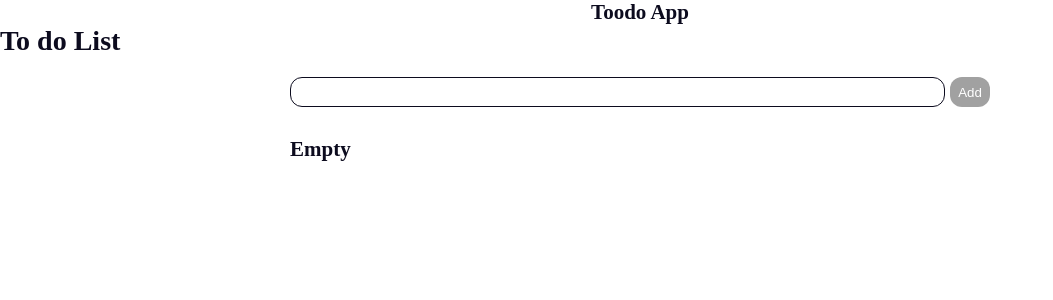
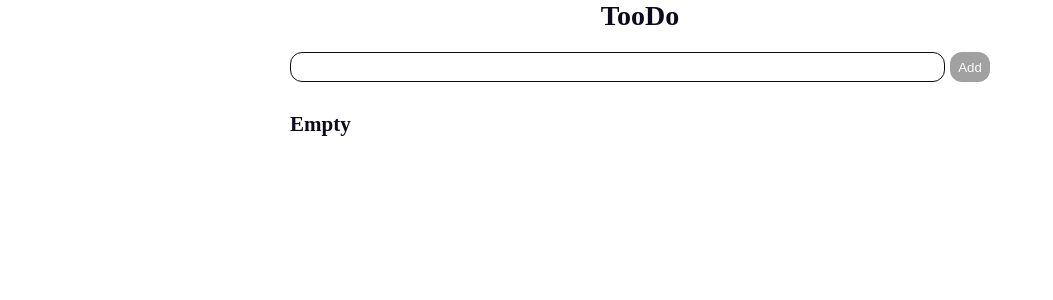
Before and after one commit to loonlylokly/toodo_old, a React app: page / in a window 1280 px wide. Shown: the top 300 px of the page, without its empty margins (0-1053 px from the left). Built offline with nearby package versions, Linux system fonts and the light colour scheme.

Commit message:
fix: link css, js, button color, layouts

```diff
--- a/public/index.html
+++ b/public/index.html
@@ -4,7 +4,7 @@
   <meta charset="UTF-8">
   <meta name="viewport" content="width=device-width, initial-scale=1.0">
   <title>My Todo</title>
-  <link href="globals.css" rel="stylesheet" />
+  <link href="/globals.css" rel="stylesheet" />
 </head>
 <body>
   <noscript>Ответ сервера 42... Чтобы узнать подробности, включите JavaScript</noscript>
--- a/src/components/itemTask/itemTask.module.css
+++ b/src/components/itemTask/itemTask.module.css
@@ -37,7 +37,7 @@
   border-left: 1px solid var(--color-text-primary);
 }
 
-.button {
+.button.button {
   width: 3.5rem;
   height: 3.5rem;
   color: var(--color-back-primary);
--- a/src/pages/layouts/mainLayout/mainLayout.tsx
+++ /dev/null
@@ -1,13 +0,0 @@
-import { Outlet } from 'react-router-dom';
-import { Header } from 'widgets/header/header';
-
-export function MainLayout() {
-  return (
-    <>
-      <Header />
-      <main>
-        <Outlet />
-      </main>
-    </>
-  );
-}
--- a/src/pages/layouts/taskLayout/taskLayout.tsx
+++ b/src/pages/layouts/taskLayout/taskLayout.tsx
@@ -1,9 +1,10 @@
 import { Outlet } from 'react-router-dom';
+import { Header } from 'widgets/header/header';
 
 export function TaskLayout() {
   return (
     <>
-      <h2>My Task</h2>
+      <Header title="My Task" />
       <Outlet />
     </>
   );
--- a/src/pages/layouts/todolistLayout/todolistLayout.tsx
+++ b/src/pages/layouts/todolistLayout/todolistLayout.tsx
@@ -1,9 +1,10 @@
 import { Outlet } from 'react-router-dom';
+import { Header } from 'widgets/header/header';
 
 export function TodolistLayout() {
   return (
     <>
-      <h1>To do List</h1>
+      <Header title="TooDo" />
       <Outlet />
     </>
   );
--- a/src/shared/appRouter/appRouter.tsx
+++ b/src/shared/appRouter/appRouter.tsx
@@ -1,4 +1,3 @@
-import { MainLayout } from 'pages/layouts/mainLayout/mainLayout';
 import { Suspense } from 'react';
 import { Route, Routes } from 'react-router-dom';
 import { routerConfig } from 'shared/config/routerConfig';
@@ -41,13 +40,7 @@ function passThroughRoutes(
 }
 
 export function AppRouter() {
-  return (
-    <Routes>
-      <Route path="/" element={<MainLayout />}>
-        {passThroughRoutes(routerConfig)}
-      </Route>
-    </Routes>
-  );
+  return <Routes>{passThroughRoutes(routerConfig)}</Routes>;
 }
 
 export default AppRouter;
--- a/src/shared/ui/button/button.module.css
+++ b/src/shared/ui/button/button.module.css
@@ -1,6 +1,6 @@
 .primary {
   color: var(--color-back-primary);
-  background-color: #0b113c;
+  background: #0b113c;
   border: none;
   border-radius: 1.2rem;
 }
--- a/src/shared/ui/button/button.tsx
+++ b/src/shared/ui/button/button.tsx
@@ -16,7 +16,7 @@ export const Button: FC<Props> = ({
   ...props
 }) => {
   return (
-    <button className={`${styles[styleType]} ${styleClass}`} {...props}>
+    <button className={`${styleClass} ${styles[styleType]}`} {...props}>
       {children}
     </button>
   );
--- a/src/widgets/header/header.tsx
+++ b/src/widgets/header/header.tsx
@@ -1,9 +1,9 @@
 import styles from './header.module.css';
 
-export function Header() {
+export function Header({ title }: { title: string }) {
   return (
     <header>
-      <h2 className={styles.title}>Toodo App</h2>
+      <h1 className={styles.title}>{title}</h1>
     </header>
   );
 }
--- a/src/widgets/task/task.module.css
+++ b/src/widgets/task/task.module.css
@@ -13,14 +13,15 @@
   word-break: break-all;
 }
 
-.btn_edit {
+.btn_edit.btn_edit {
   height: fit-content;
   width: fit-content;
   background: none;
+  background-color: none;
   border: none;
 }
 
-.btn_cancel {
+.btn_cancel.btn_cancel {
   color: var(--color-text-primary);
   background: none;
   border: 1px solid var(--color-text-primary);
--- a/src/widgets/task/task.tsx
+++ b/src/widgets/task/task.tsx
@@ -22,7 +22,7 @@ export function Task() {
     return () => window.removeEventListener(EventList.updateTasks, updateTask);
   }, [id, executor]);
 
-  if (!executor.getTask(id)) {
+  if (!task) {
     return <h1>There is no such task</h1>;
   }
 
```
Also changed, not shown: 1 other file (tests, documents, lock files or other folders).
